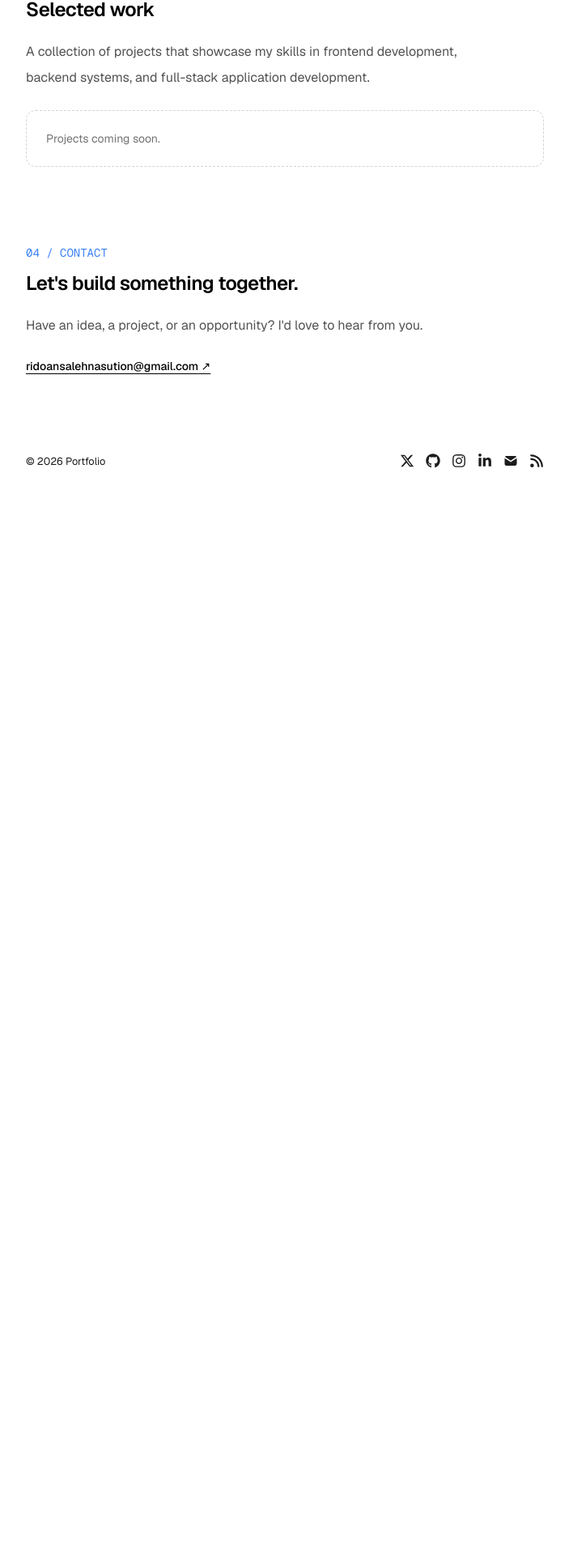
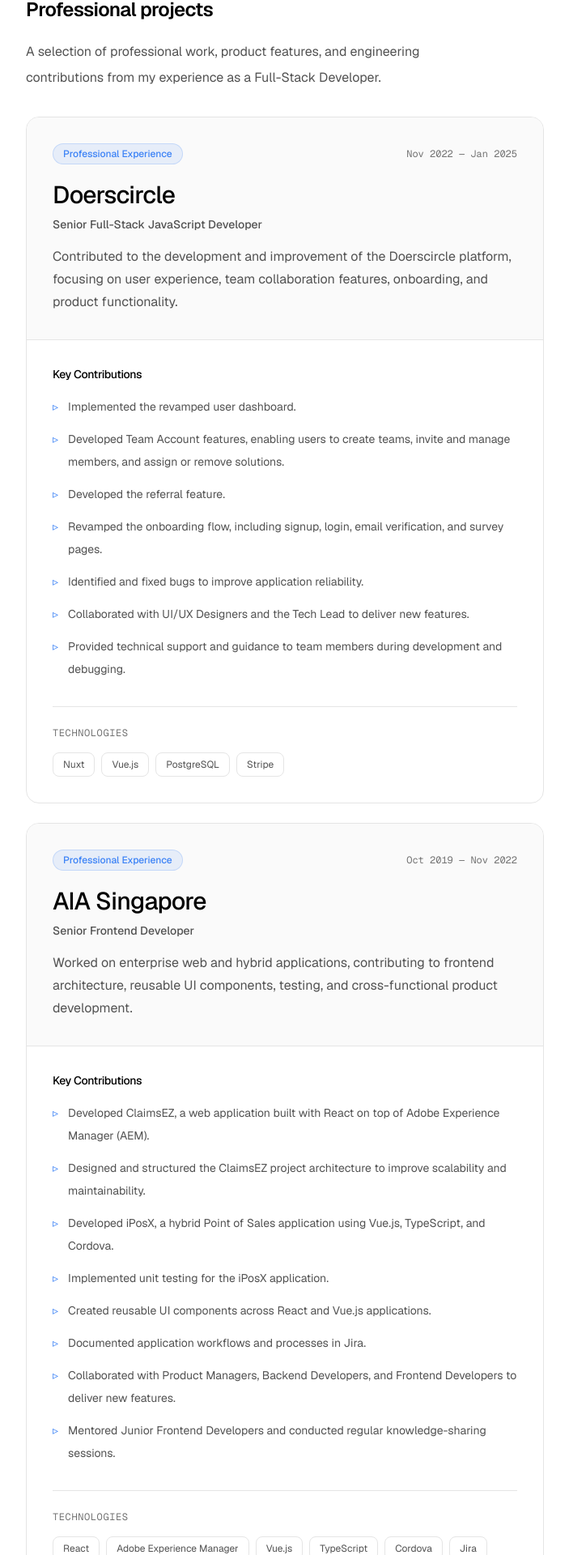
Before and after one commit to ridoansaleh/ridoansaleh.github.io, a Next.js app: page / in a window 1280 px wide. Shown: the part 1327-3247 px from the top of the page at 81% size, without its empty margins (288-991 px from the left). Before the commit the page ends 2066 px from the top, so only its background shows below. Built offline with nearby package versions, Linux system fonts and the light colour scheme.

Commit message:
chore: add 2 projects

```diff
--- a/app/page.tsx
+++ b/app/page.tsx
@@ -1,5 +1,3 @@
-
-import Link from "next/link";
 import { socialLinks } from "./config";
 
 const technologies = [
@@ -13,14 +11,45 @@ const technologies = [
   "Git",
 ];
 
+const doerscircleTechnologies = ["Nuxt", "Vue.js", "PostgreSQL", "Stripe"];
+
+const contributions = [
+  "Implemented the revamped user dashboard.",
+  "Developed Team Account features, enabling users to create teams, invite and manage members, and assign or remove solutions.",
+  "Developed the referral feature.",
+  "Revamped the onboarding flow, including signup, login, email verification, and survey pages.",
+  "Identified and fixed bugs to improve application reliability.",
+  "Collaborated with UI/UX Designers and the Tech Lead to deliver new features.",
+  "Provided technical support and guidance to team members during development and debugging.",
+];
+
+
+const aiaContributions = [
+  "Developed ClaimsEZ, a web application built with React on top of Adobe Experience Manager (AEM).",
+  "Designed and structured the ClaimsEZ project architecture to improve scalability and maintainability.",
+  "Developed iPosX, a hybrid Point of Sales application using Vue.js, TypeScript, and Cordova.",
+  "Implemented unit testing for the iPosX application.",
+  "Created reusable UI components across React and Vue.js applications.",
+  "Documented application workflows and processes in Jira.",
+  "Collaborated with Product Managers, Backend Developers, and Frontend Developers to deliver new features.",
+  "Mentored Junior Frontend Developers and conducted regular knowledge-sharing sessions.",
+];
+
+const aiaTechnologies = [
+  "React",
+  "Adobe Experience Manager",
+  "Vue.js",
+  "TypeScript",
+  "Cordova",
+  "Jira",
+];
+
 export default function Page() {
   return (
     <div className="space-y-24">
       {/* Hero */}
       <section className="relative pt-20 sm:pt-28">
-        <p className="mb-5 font-mono text-sm text-blue-500">
-          Hello, world! 👋
-        </p>
+        <p className="mb-5 font-mono text-sm text-blue-500">Hello, world! 👋</p>
 
         <h1 className="max-w-3xl text-4xl font-semibold tracking-tight sm:text-6xl">
           I'm Ridoan Saleh.
@@ -30,9 +59,8 @@ export default function Page() {
         </h1>
 
         <p className="mt-8 max-w-xl text-base leading-8 text-neutral-600 dark:text-neutral-400">
-          I build modern web applications with thoughtful design,
-          reliable architecture, and a focus on creating meaningful
-          digital experiences.
+          I build modern web applications with thoughtful design, reliable
+          architecture, and a focus on creating meaningful digital experiences.
         </p>
 
         <div className="mt-8 flex flex-wrap gap-4">
@@ -74,27 +102,22 @@ export default function Page() {
 
       {/* About */}
       <section id="about">
-        <p className="mb-3 font-mono text-sm text-blue-500">
-          01 / ABOUT
-        </p>
+        <p className="mb-3 font-mono text-sm text-blue-500">01 / ABOUT</p>
 
         <h2 className="text-2xl font-semibold tracking-tight">
           A little about me
         </h2>
 
         <p className="mt-5 max-w-2xl leading-8 text-neutral-600 dark:text-neutral-400">
-          I'm a developer passionate about building applications
-          from the user interface to the server-side logic.
-          I enjoy learning new technologies, solving problems,
-          and turning ideas into working products.
+          I'm a developer passionate about building applications from the user
+          interface to the server-side logic. I enjoy learning new technologies,
+          solving problems, and turning ideas into working products.
         </p>
       </section>
 
       {/* Tech Stack */}
       <section id="stack">
-        <p className="mb-3 font-mono text-sm text-blue-500">
-          02 / TECH STACK
-        </p>
+        <p className="mb-3 font-mono text-sm text-blue-500">02 / TECH STACK</p>
 
         <h2 className="text-2xl font-semibold tracking-tight">
           Tools I work with
@@ -112,42 +135,156 @@ export default function Page() {
         </div>
       </section>
 
-      {/* Projects */}
+      {/* Selected Work */}
       <section id="projects">
         <p className="mb-3 font-mono text-sm text-blue-500">
-          03 / PROJECTS
+          03 / SELECTED WORK
         </p>
 
         <h2 className="text-2xl font-semibold tracking-tight">
-          Selected work
+          Professional projects
         </h2>
 
         <p className="mt-5 max-w-xl leading-8 text-neutral-600 dark:text-neutral-400">
-          A collection of projects that showcase my skills
-          in frontend development, backend systems, and
-          full-stack application development.
+          A selection of professional work, product features, and engineering
+          contributions from my experience as a Full-Stack Developer.
         </p>
 
-        <div className="mt-6 rounded-xl border border-dashed border-neutral-300 p-6 dark:border-neutral-800">
-          <p className="text-sm text-neutral-500">
-            Projects coming soon.
-          </p>
-        </div>
+        {/* Doerscircle Project */}
+        <article className="mt-8 overflow-hidden rounded-2xl border border-neutral-200 dark:border-neutral-800">
+          <div className="border-b border-neutral-200 bg-neutral-50 p-6 dark:border-neutral-800 dark:bg-neutral-900/50 sm:p-8">
+            <div className="flex flex-wrap items-center justify-between gap-3">
+              <span className="rounded-full border border-blue-500/20 bg-blue-500/10 px-3 py-1 text-xs font-medium text-blue-500">
+                Professional Experience
+              </span>
+
+              <span className="font-mono text-xs text-neutral-500">
+                Nov 2022 — Jan 2025
+              </span>
+            </div>
+
+            <h3 className="mt-5 text-3xl font-semibold tracking-tight">
+              Doerscircle
+            </h3>
+
+            <p className="mt-2 text-sm font-medium text-neutral-600 dark:text-neutral-400">
+              Senior Full-Stack JavaScript Developer
+            </p>
+
+            <p className="mt-4 max-w-2xl leading-7 text-neutral-600 dark:text-neutral-400">
+              Contributed to the development and improvement of the Doerscircle
+              platform, focusing on user experience, team collaboration
+              features, onboarding, and product functionality.
+            </p>
+          </div>
+
+          <div className="p-6 sm:p-8">
+            <h4 className="text-sm font-semibold">Key Contributions</h4>
+
+            <ul className="mt-4 space-y-3">
+              {contributions.map((contribution) => (
+                <li
+                  key={contribution}
+                  className="flex items-start gap-3 text-sm leading-7 text-neutral-600 dark:text-neutral-400"
+                >
+                  <span className="shrink-0 text-blue-500 leading-7">▹</span>
+                  <span>{contribution}</span>
+                </li>
+              ))}
+            </ul>
+
+            <div className="mt-8 border-t border-neutral-200 pt-6 dark:border-neutral-800">
+              <p className="font-mono text-xs uppercase tracking-wider text-neutral-500">
+                Technologies
+              </p>
+
+              <div className="mt-4 flex flex-wrap gap-2">
+                {doerscircleTechnologies.map((technology) => (
+                  <span
+                    key={technology}
+                    className="rounded-lg border border-neutral-200 px-3 py-1.5 text-xs text-neutral-600 dark:border-neutral-800 dark:text-neutral-300"
+                  >
+                    {technology}
+                  </span>
+                ))}
+              </div>
+            </div>
+          </div>
+        </article>
+
+        {/* AIA Singapore Project */}
+        <article className="mt-6 overflow-hidden rounded-2xl border border-neutral-200 dark:border-neutral-800">
+          <div className="border-b border-neutral-200 bg-neutral-50 p-6 dark:border-neutral-800 dark:bg-neutral-900/50 sm:p-8">
+            <div className="flex flex-wrap items-center justify-between gap-3">
+              <span className="rounded-full border border-blue-500/20 bg-blue-500/10 px-3 py-1 text-xs font-medium text-blue-500">
+                Professional Experience
+              </span>
+
+              <span className="font-mono text-xs text-neutral-500">
+                Oct 2019 — Nov 2022
+              </span>
+            </div>
+
+            <h3 className="mt-5 text-3xl font-semibold tracking-tight">
+              AIA Singapore
+            </h3>
+
+            <p className="mt-2 text-sm font-medium text-neutral-600 dark:text-neutral-400">
+              Senior Frontend Developer
+            </p>
+
+            <p className="mt-4 max-w-2xl leading-7 text-neutral-600 dark:text-neutral-400">
+              Worked on enterprise web and hybrid applications, contributing to
+              frontend architecture, reusable UI components, testing, and
+              cross-functional product development.
+            </p>
+          </div>
+
+          <div className="p-6 sm:p-8">
+            <h4 className="text-sm font-semibold">Key Contributions</h4>
+
+            <ul className="mt-4 space-y-3">
+              {aiaContributions.map((contribution) => (
+                <li
+                  key={contribution}
+                  className="flex items-start gap-3 text-sm leading-7 text-neutral-600 dark:text-neutral-400"
+                >
+                  <span className="shrink-0 text-blue-500 leading-7">▹</span>
+                  <span>{contribution}</span>
+                </li>
+              ))}
+            </ul>
+
+            <div className="mt-8 border-t border-neutral-200 pt-6 dark:border-neutral-800">
+              <p className="font-mono text-xs uppercase tracking-wider text-neutral-500">
+                Technologies
+              </p>
+
+              <div className="mt-4 flex flex-wrap gap-2">
+                {aiaTechnologies.map((technology) => (
+                  <span
+                    key={technology}
+                    className="rounded-lg border border-neutral-200 px-3 py-1.5 text-xs text-neutral-600 dark:border-neutral-800 dark:text-neutral-300"
+                  >
+                    {technology}
+                  </span>
+                ))}
+              </div>
+            </div>
+          </div>
+        </article>
       </section>
 
       {/* Contact */}
       <section id="contact">
-        <p className="mb-3 font-mono text-sm text-blue-500">
-          04 / CONTACT
-        </p>
+        <p className="mb-3 font-mono text-sm text-blue-500">04 / CONTACT</p>
 
         <h2 className="text-2xl font-semibold tracking-tight">
           Let's build something together.
         </h2>
 
         <p className="mt-5 max-w-xl leading-8 text-neutral-600 dark:text-neutral-400">
-          Have an idea, a project, or an opportunity?
-          I'd love to hear from you.
+          Have an idea, a project, or an opportunity? I'd love to hear from you.
         </p>
 
         <a
```
